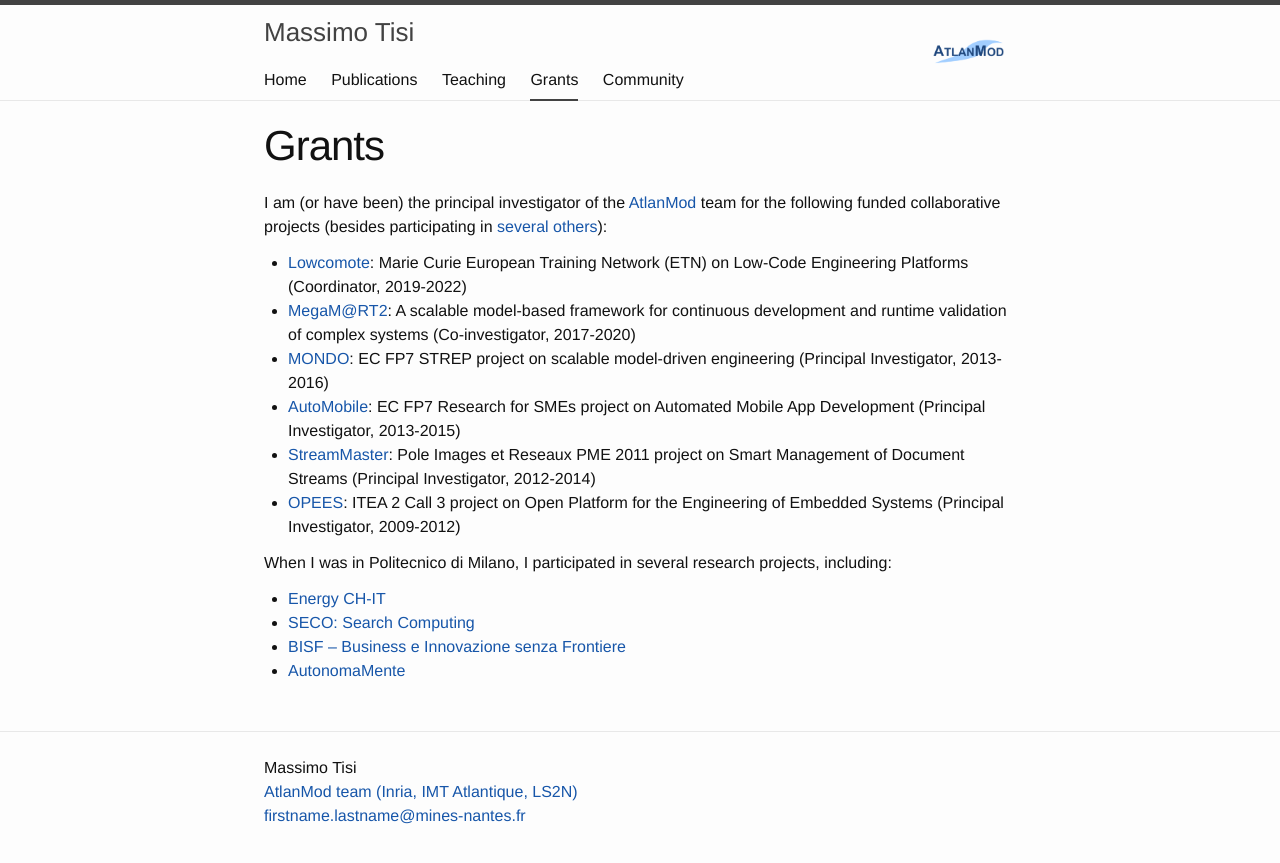
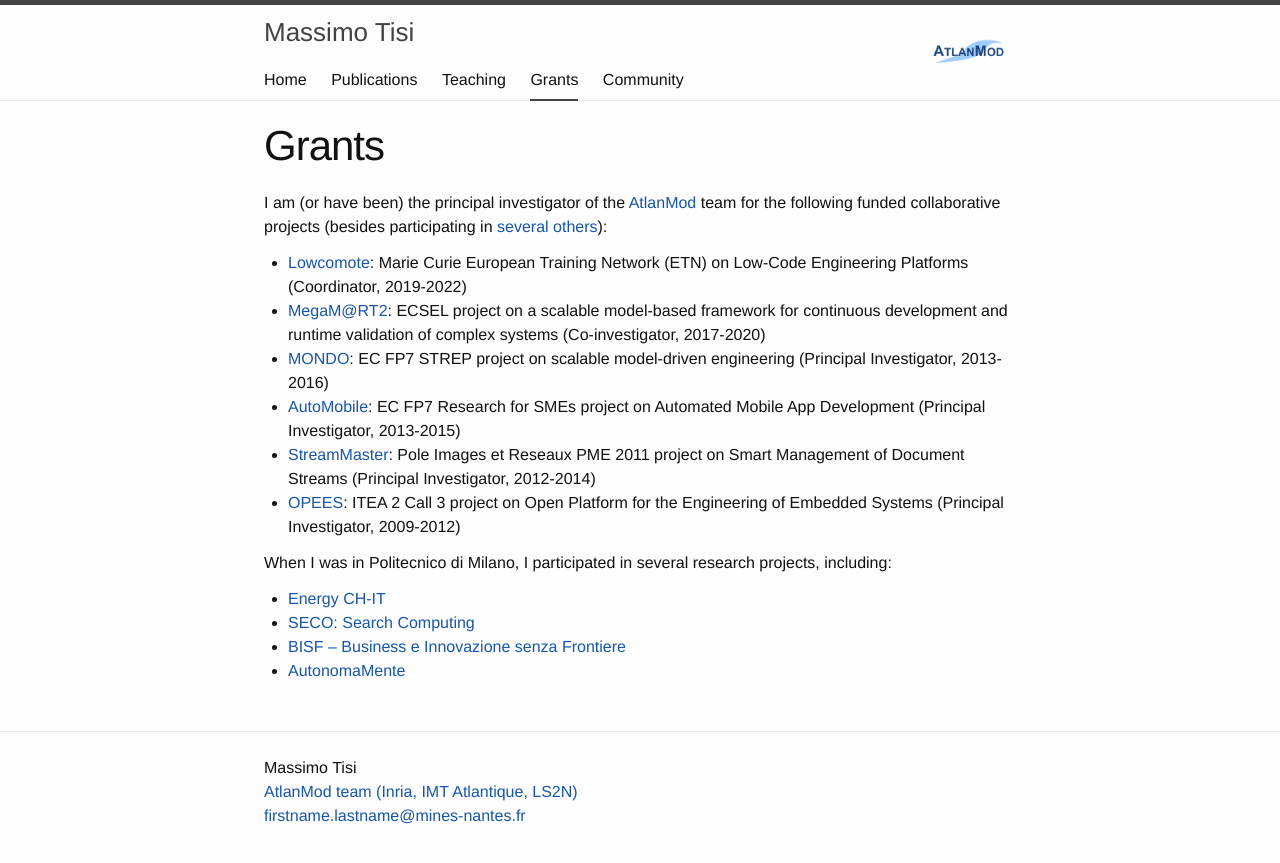
Before and after one commit to massimotisi/massimotisi.github.io, a Jekyll site: the page built from grants.md, in a window 1280 px wide. Shown: the top 863 px of the page. Built offline with Jekyll 4.4.1, drawn with Linux system fonts in a browser that asks for light colours.

Commit message:
fix megamart

```diff
--- a/grants.md
+++ b/grants.md
@@ -7,7 +7,7 @@ order: 3
 I am (or have been) the principal investigator of the [AtlanMod](http://web.emn.fr/x-info/atlanmod/index.php?title=Main_Page) team for the following funded collaborative projects (besides participating in [several others](http://web.emn.fr/x-info/atlanmod/index.php?title=Projects)):
 
 * [Lowcomote](https://www.lowcomote.eu/): Marie Curie European Training Network (ETN) on Low-Code Engineering Platforms (Coordinator, 2019-2022)
-* [MegaM@RT2](https://megamart2-ecsel.eu/): A scalable model-based framework for continuous development and runtime validation of complex systems (Co-investigator, 2017-2020)
+* [MegaM@RT2](https://megamart2-ecsel.eu/): ECSEL project on a scalable model-based framework for continuous development and runtime validation of complex systems (Co-investigator, 2017-2020)
 * [MONDO](http://www.mondo-project.org/): EC FP7 STREP project on scalable model-driven engineering (Principal Investigator, 2013-2016)
 * [AutoMobile](http://automobile.webratio.com/): EC FP7 Research for SMEs project on Automated Mobile App Development (Principal Investigator, 2013-2015)
 * [StreamMaster](http://www.irccyn.ec-nantes.fr/fr/projets-ivc/projet-streammaster-ivc): Pole Images et Reseaux PME 2011 project on Smart Management of Document Streams (Principal Investigator, 2012-2014)
```
